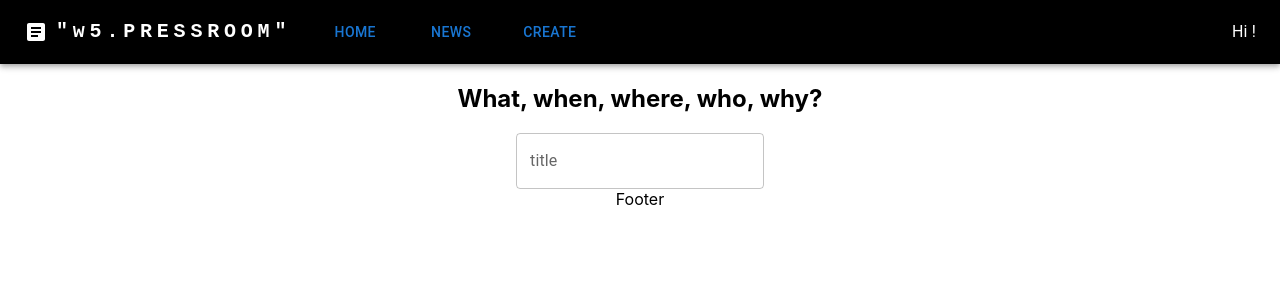
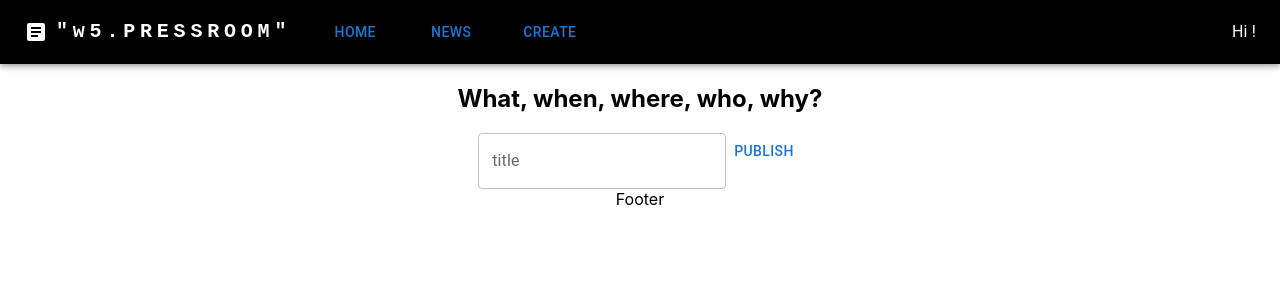
Before and after one commit to ZManak/newyorktimes-react, a React (Create React App) app: page /create in a window 1280 px wide. Shown: the top 300 px of the page. Built offline with nearby package versions, Linux system fonts and the light colour scheme; no server answers.

Commit message:
cleaned unused vars

```diff
--- a/src/components/Main/Form/Form.js
+++ b/src/components/Main/Form/Form.js
@@ -13,6 +13,7 @@ class Form extends Component {
     return (<section className="create-new">
       <h1>What, when, where, who, why?</h1>
       <TextField id="outlined-basic" label="title" variant="outlined" inputRef={this.title} />
+      <Button>PUBLISH</Button>
     </section>);
   }
 }
--- a/src/components/Main/ListNews/Card/Card.js
+++ b/src/components/Main/ListNews/Card/Card.js
@@ -4,12 +4,9 @@ import CardActions from '@mui/material/CardActions';
 import CardContent from '@mui/material/CardContent';
 import Button from '@mui/material/Button';
 import Typography from '@mui/material/Typography';
-import { display } from '@mui/system';
+
 
 class Cards extends Component {
-  constructor(props){
-    super(props)
-  }
 
   render() {
     return (<Card sx={{ minWidth: 275 }}>
@@ -22,7 +19,7 @@ class Cards extends Component {
       </Typography>
     </CardContent>
     <CardActions sx={{display: 'flex', justifyContent: 'center'}}>
-      <Button href={this.props.new.url} size="small">Read More</Button>
+      <Button href={this.props.new.url} target="_blank" size="small">Read More</Button>
     </CardActions>
   </Card>
   )}
```
